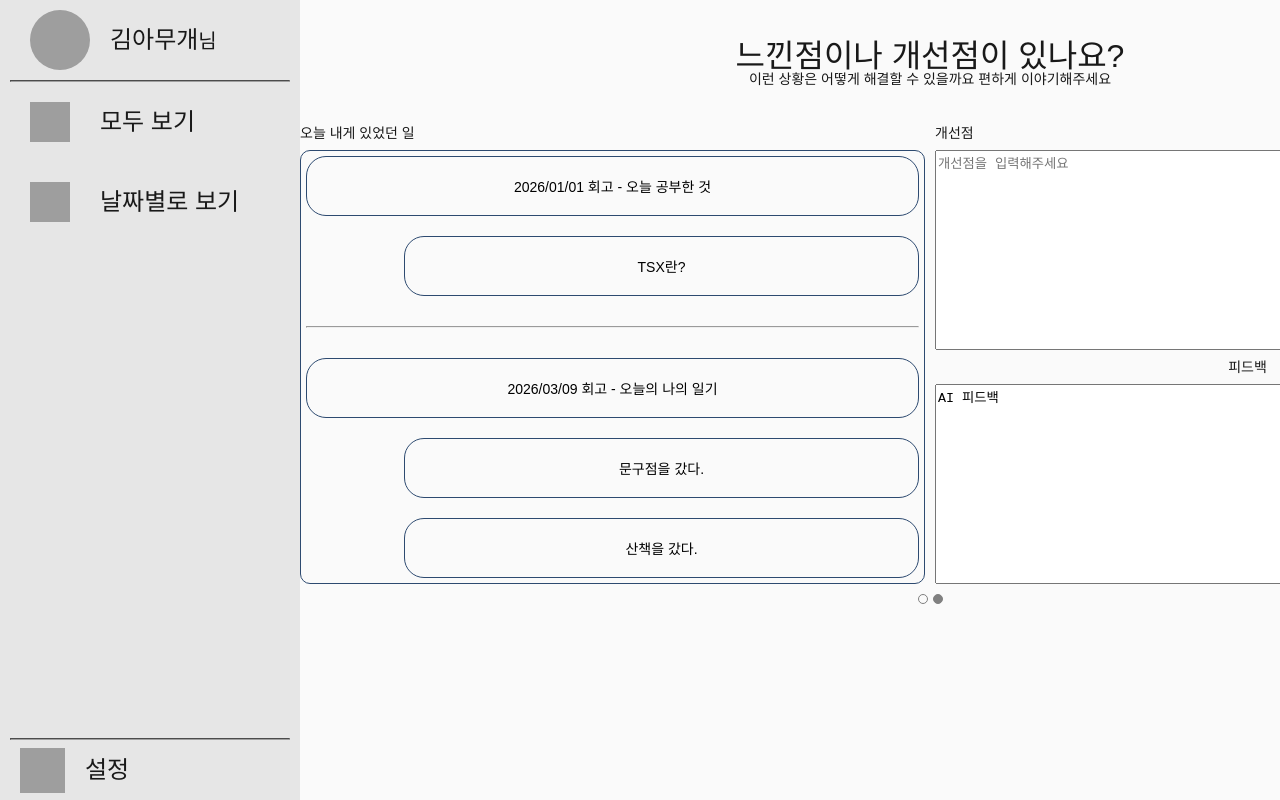
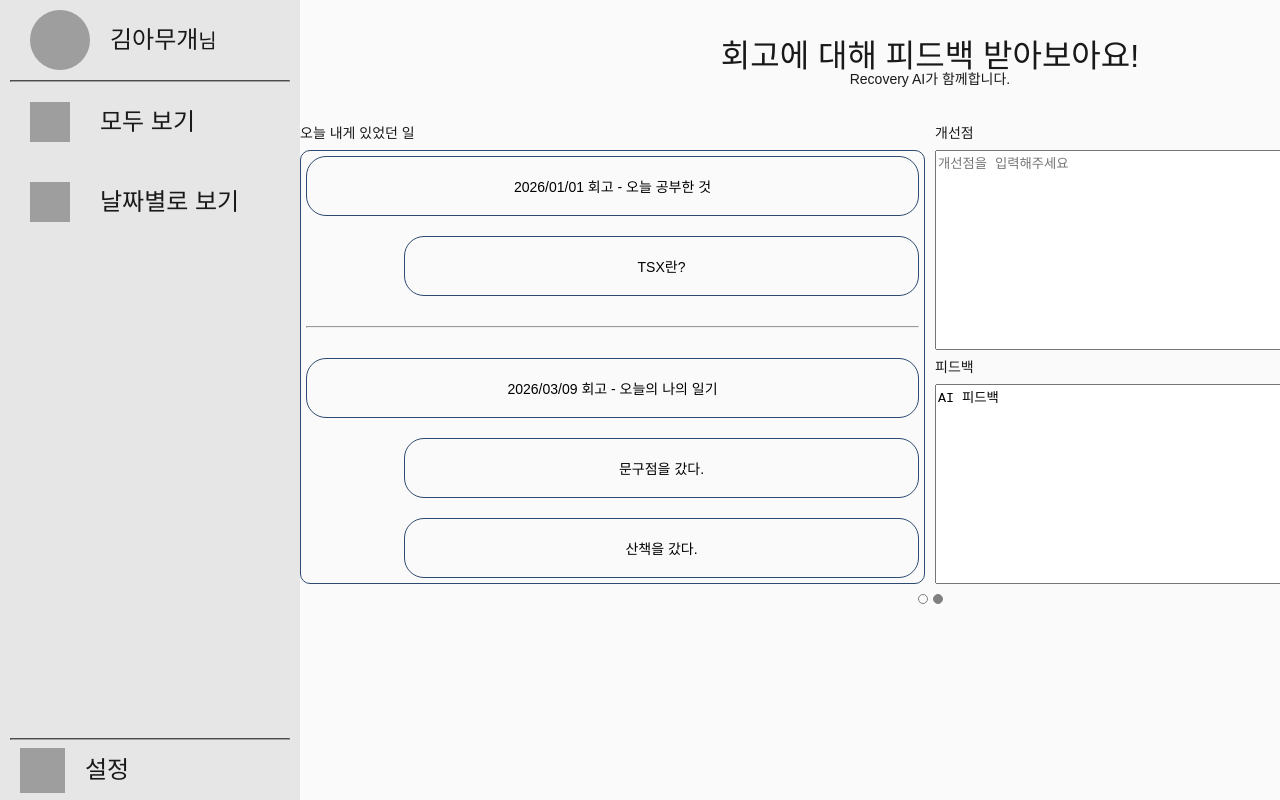
Before and after one commit to Jindo-Dog/RecoveryFrontEnd, a React (Vite) app: page /memoir/feedback in a window 1280 px wide. Shown: the top 800 px of the page. Built offline with nearby package versions, Linux system fonts and the light colour scheme; grey boxes are pictures that could not be loaded.

Commit message:
Refactor: 페이지 제목 변경 및 CSS스타일 변경

```diff
--- a/src/component/memoir/pages/memoirFeedbackPage.scss
+++ b/src/component/memoir/pages/memoirFeedbackPage.scss
@@ -41,6 +41,10 @@
         display: flex;
         flex-direction: column;
         flex: 1;
+      }
+
+      .feedback-title {
+        text-align: left;
       }
 
       span {
--- a/src/component/memoir/pages/memoirFeedbackPage.tsx
+++ b/src/component/memoir/pages/memoirFeedbackPage.tsx
@@ -18,13 +18,12 @@ const MemoirFeedbackPage = () => {
             setImprovementContent(subImprovementsById[id]?.improvement || "");
         }
         setSelectedTitleId(id);
-        console.log(id);
     };
 
     return (
         <section className={"improvement-section"}>
-            <h2 className={"memoir-improvement-title"}>느낀점이나 개선점이 있나요?</h2>
-            <span>이런 상황은 어떻게 해결할 수 있을까요 편하게 이야기해주세요</span>
+            <h2 className={"memoir-improvement-title"}>회고에 대해 피드백 받아보아요!</h2>
+            <span>Recovery AI가 함께합니다.</span>
             <div className={"improvement-box"}>
                 <div className={"left-box"}>
                     <div className="memoir-title">
@@ -43,6 +42,7 @@ const MemoirFeedbackPage = () => {
                         <textarea
                             placeholder="개선점을 입력해주세요"
                             value={improvementContent}
+                            readOnly={true}
                             onChange={(e) => setImprovementContent(e.currentTarget.value)}
                         />
                     </div>
```
